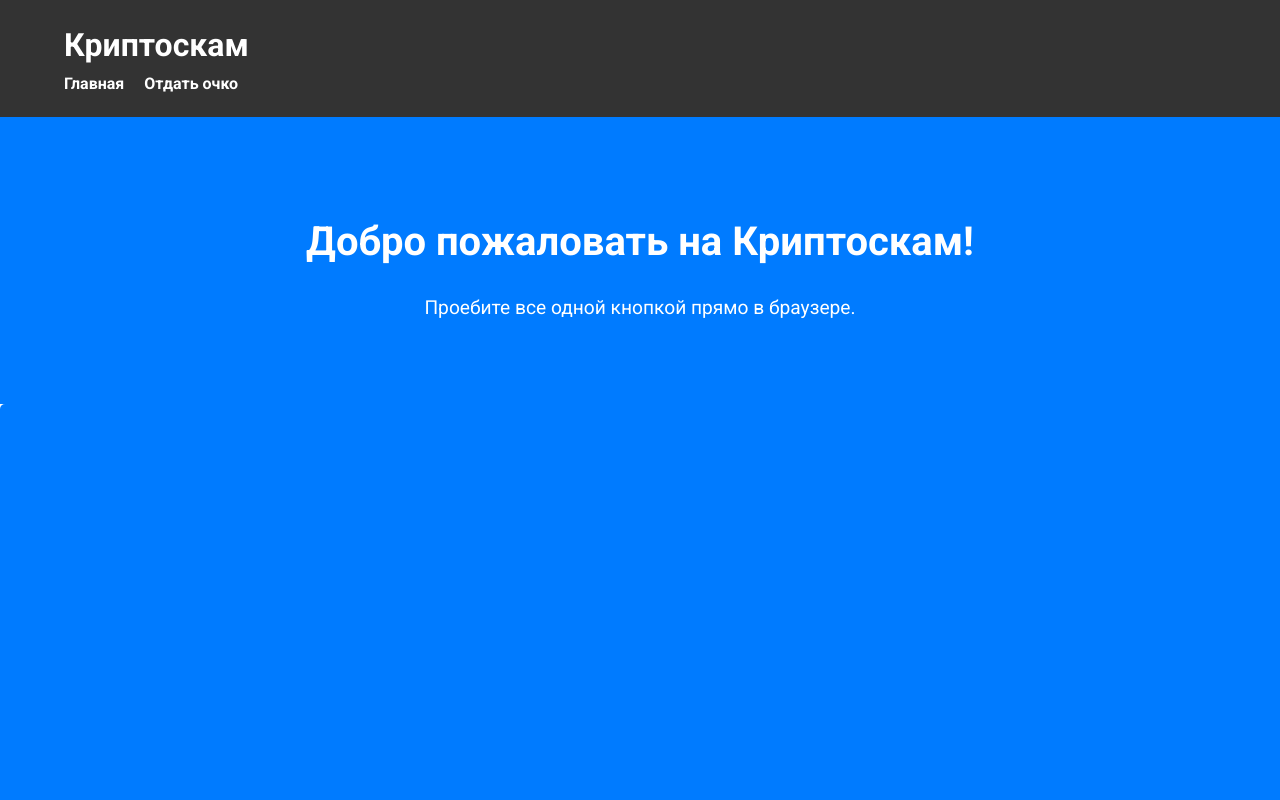
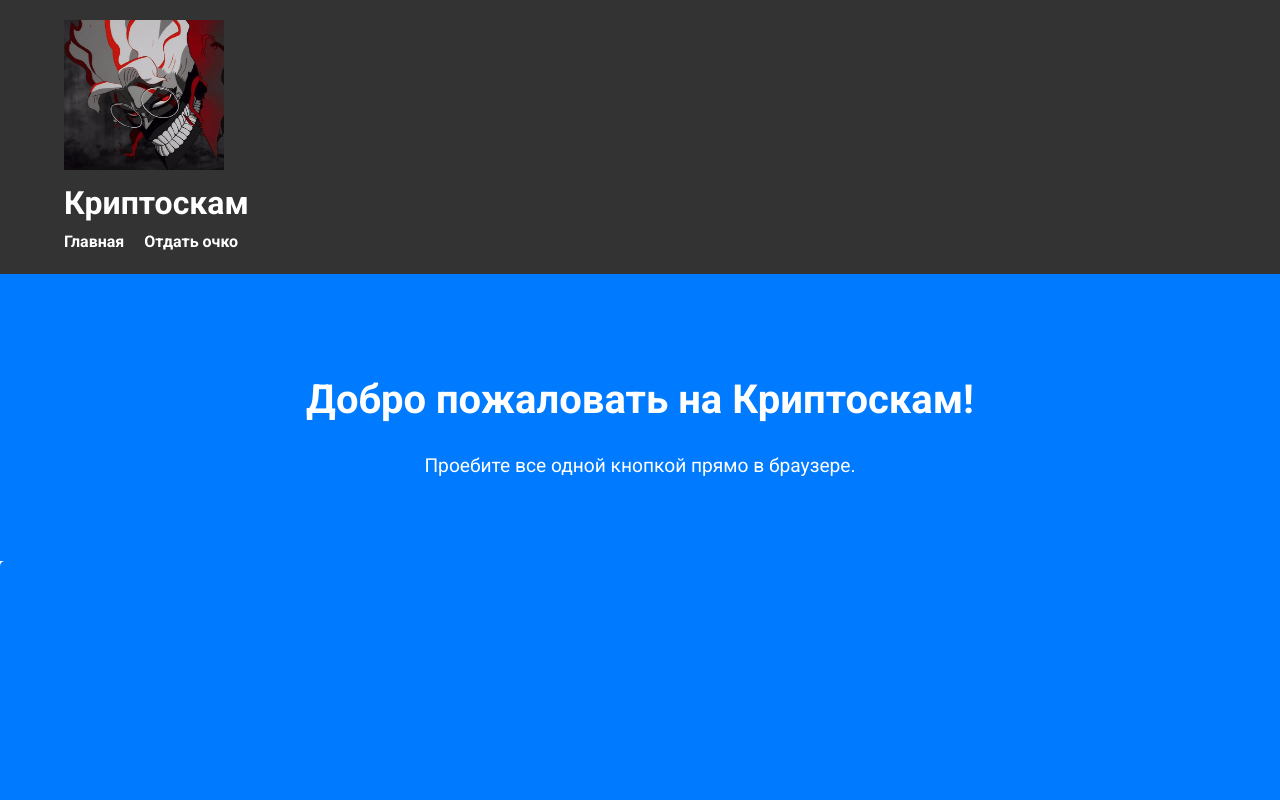
Before and after one commit to lufkyjberg/Games, a plain HTML site: page index.html in a window 1280 px wide. Shown: the top 800 px of the page. Drawn offline with Linux system fonts and the light colour scheme.

Commit message:
hz zabil

```diff
--- a/index.html
+++ b/index.html
@@ -11,7 +11,9 @@
 <body>
   <header>
     <div class="container">
+      <img src="Images/favicon.png" width="160" height="150">
       <h1>Криптоскам</h1>
+
       <nav>
         <ul>
           <li><a href="#">Главная</a></li>
--- a/styles.css
+++ b/styles.css
@@ -9,7 +9,7 @@ body {
 
   .container {
     width: 90%;
-    max-width: 1200px;
+    max-width: 1920px;
     margin: 0 auto;
   }
 
```
